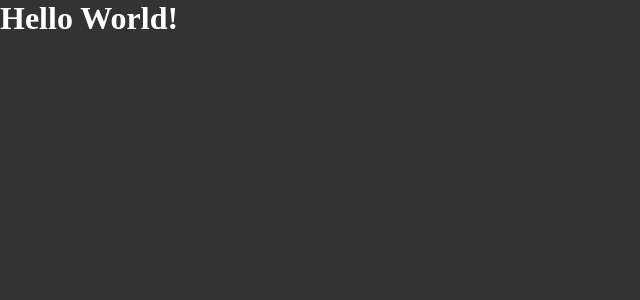
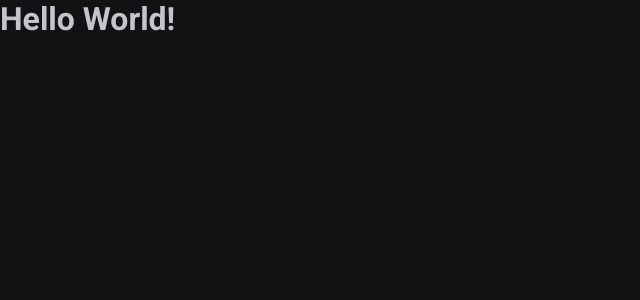
Before and after one commit to casemiroj/ignite-timer, a React (Vite) app: page / in a window 1280 px wide. Shown: the top 300 px of the page, without its empty margins (0-640 px from the left). Built offline with nearby package versions, Linux system fonts and the light colour scheme.

Commit message:
Temas, cores e fontes

```diff
--- a/index.html
+++ b/index.html
@@ -2,7 +2,10 @@
 <html lang="en">
   <head>
     <meta charset="UTF-8" />
+    <link rel="preconnect" href="https://fonts.googleapis.com" />
+    <link rel="preconnect" href="https://fonts.gstatic.com" crossorigin />
     <meta name="viewport" content="width=device-width, initial-scale=1.0" />
+    <link href="https://fonts.googleapis.com/css2?family=Roboto+Mono:wght@700&family=Roboto:wght@400;700&display=swap" rel="stylesheet" />
     <title>Ignite Timer</title>
   </head>
   <body>
--- a/src/App.tsx
+++ b/src/App.tsx
@@ -1,10 +1,12 @@
+import { ThemeProvider } from "styled-components";
 import { GlobalStyle } from "./styles/global";
+import { defaultTheme } from "./styles/themes/default";
 
 export function App() {
   return (
-    <>
+    <ThemeProvider theme={defaultTheme}>
       <h1>Hello World!</h1>
       <GlobalStyle />
-    </>
+    </ThemeProvider>
   )
 }
--- a/src/styles/global.ts
+++ b/src/styles/global.ts
@@ -7,9 +7,20 @@
     box-sizing: border-box;
   }
 
+  :focus {
+    outline: 0;
+    box-shadow: 0 0 0 2px ${props => props.theme['green-500']};
+  }
+
   body {
-    background: #333;
-    color: #fff;
+    background: ${props => props.theme['gray-900']};
+    color: ${props => props.theme['gray-300']};
+  }
+
+  body, input, textarea, button {
+    font-family: 'Roboto', sans-serif;
+    font-weight: 400;
+    font-size: 1rem;
   }
 
 `
--- /dev/null
+++ b/src/styles/themes/default.ts
@@ -0,0 +1,21 @@
+export const defaultTheme = {
+  white: '#FFF',
+
+  'gray-100': '#E1E1E6',
+  'gray-300': '#C4C4CC',
+  'gray-400': '#8D8D99',
+  'gray-500': '#7C7C8A',
+  'gray-600': '#323238',
+  'gray-700': '#29292E',
+  'gray-800': '#202024',
+  'gray-900': '#121214',
+
+  'green-300': '#00B37E',
+  'green-500': '#00875F',
+  'green-700': '#015F43',
+
+  'red-500': '#AB222E',
+  'red-700': '#7A1921',
+
+  'yellow-500': '#FBA94C',
+}
```
Also changed, not shown: src/@types/styled.d.ts (added, +8 -0 lines).
